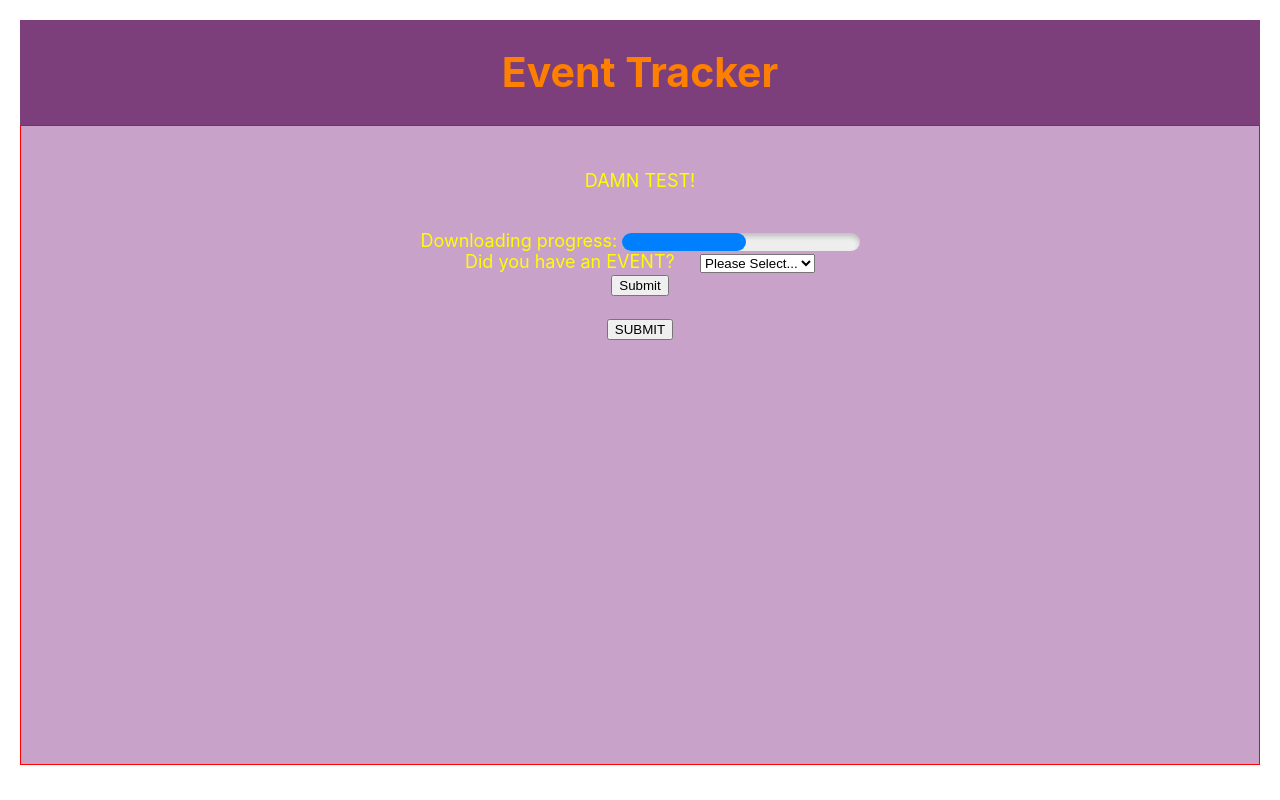
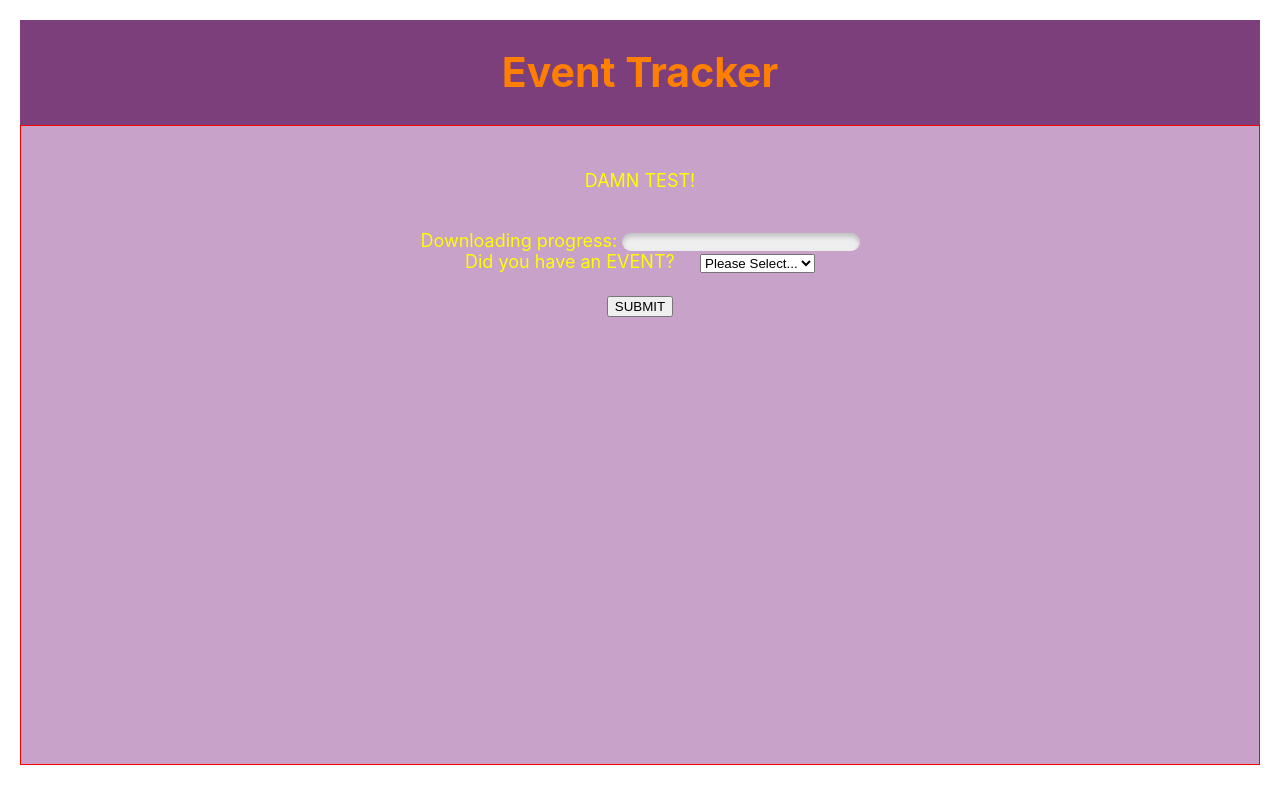
Before and after one commit to greenhornsr/EventTracker, a React (Create React App) app in the folder event-tracker/: page / in a window 1280 px wide. Built offline with nearby package versions, Linux system fonts and the light colour scheme.

Commit message:
added count property to state.  modified handleChange to include the new property.  Changed the name of state and the setter throughout component, added notes

```diff
--- a/event-tracker/src/components/form/EventList.jsx
+++ b/event-tracker/src/components/form/EventList.jsx
@@ -2,19 +2,37 @@ import React, {useState} from 'react'
 import "./form.css"
 
 const EventList = () => {
-    const [currState, setCurrState] = useState({value : ''})
+    const [eventOccurrence, setEventOccurrence] = useState({
+                                                    occurrence : '',
+                                                    count: 0
+                                                })
 
-    // const setStateHelper = () => {
+    // Change handler function
+    const handleChange = (event) => {
+        event.preventDefault()
+        setEventOccurrence({
+            occurrence : event.target.value,
+            count: event.target.value === 'true' ?
+            eventOccurrence.count += 1 :
+            eventOccurrence.count = 0
+        })
+        // increaseEventCount()
+        // console.log("currState: ", event.target.value)
+    }
+    console.log("State.Occurrence: ", eventOccurrence.occurrence)
+    console.log("current Count: ", eventOccurrence.count)
 
+    // const increaseEventCount = () => {
+    //     eventOccurrence.occurrence === true ?
+    //     setEventOccurrence({...eventOccurrence, count: eventOccurrence.count += 1}) :
+    //     setEventOccurrence({...eventOccurrence, count: eventOccurrence.count = 0})
+    //     // setEventOccurrence({...eventOccurrence, count : eventOccurrence.count += 1})
     // }
 
-    // change handler
-    const handleChange = (event) => {
-        event.preventDefault()
-        {console.log("TEST: ", event)}
-        setCurrState({value : event.target.value})
-        console.log("currState: ", event.target.value)
-    }
+    // update State
+    // const setState = () => {
+    //     setCurrState =
+    // }
 
     return (
         <div>
@@ -22,16 +40,21 @@ const EventList = () => {
             <section>
                 <param name="ddd" value="ddd"/><br/>
                 <label htmlFor="file">Downloading progress: </label>
-                <progress id="file" value="52" max="100" /><br/>
+                {/*
+                    - is a progress bar the right display tool for this project?
+                    - could use the progress bar to track daily events, leveraging state to track the DAY; resetting progress on date change; store daily progress in Database/app state.
+                    - need to change the value to be app state value - from redux; not local state value.
+                */}
+                <progress id="file" value={eventOccurrence.count} max="100" /><br/>
 
                 <form action="">
-                    <label htmlFor="occurrance">Did you have an EVENT? {"\u00a0 \u00a0"} </label>
-                    <select required onChange={handleChange} name="occurrance" id="occurrance" value={currState.value} >
+                    <label htmlFor="occurrence">Did you have an EVENT? {"\u00a0 \u00a0"} </label>
+                    <select required onChange={handleChange} name="occurrence" id="occurrence" value={eventOccurrence.occurrence} >
                         <option value="select" defaultValue >Please Select...</option>
                         <option value="true">YES</option>
-                        <option value="false">NO</option>
+                        {/* <option value="false">NO</option> */}
                     </select><br/>
-                    <button>Submit</button>
+                    {/* <button>Submit</button> */}
                 </form>
 
             </section><br/>
```
